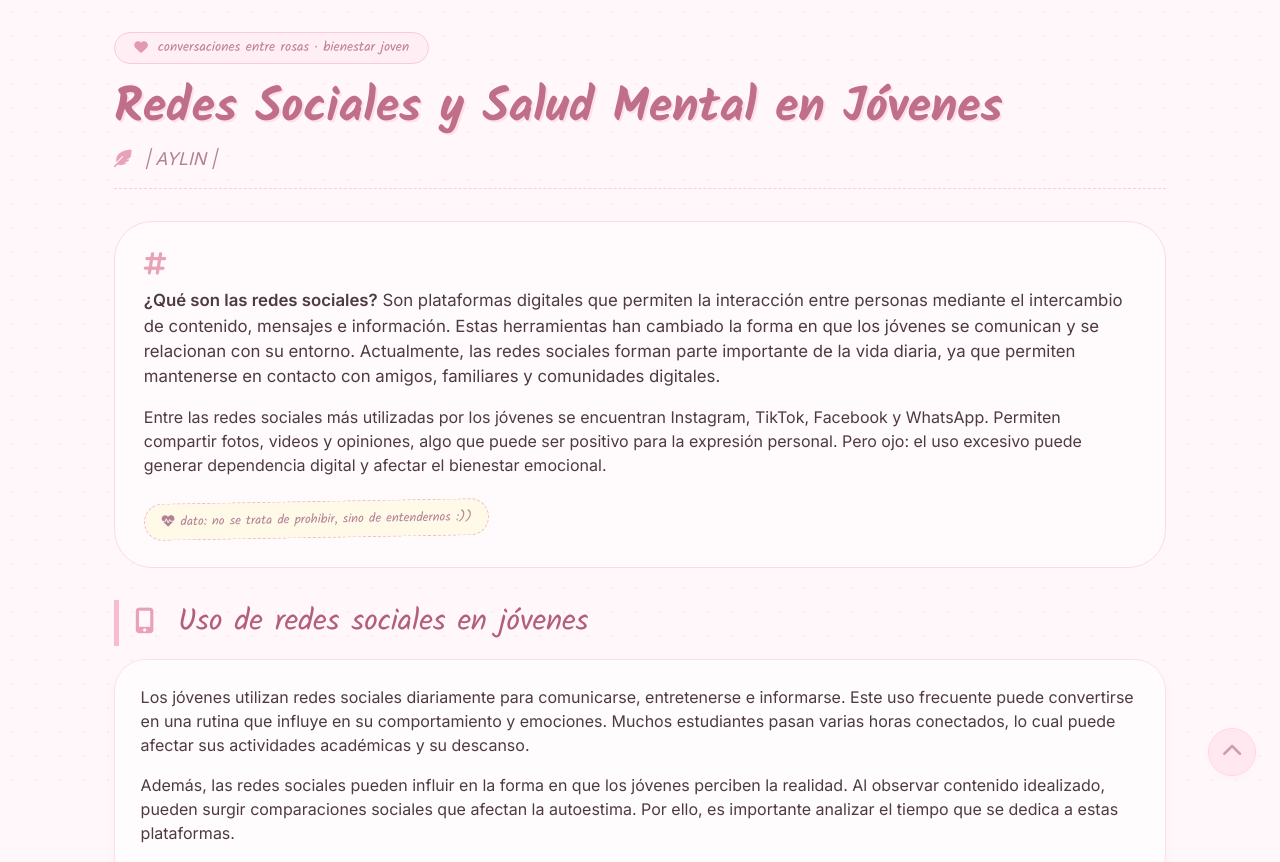
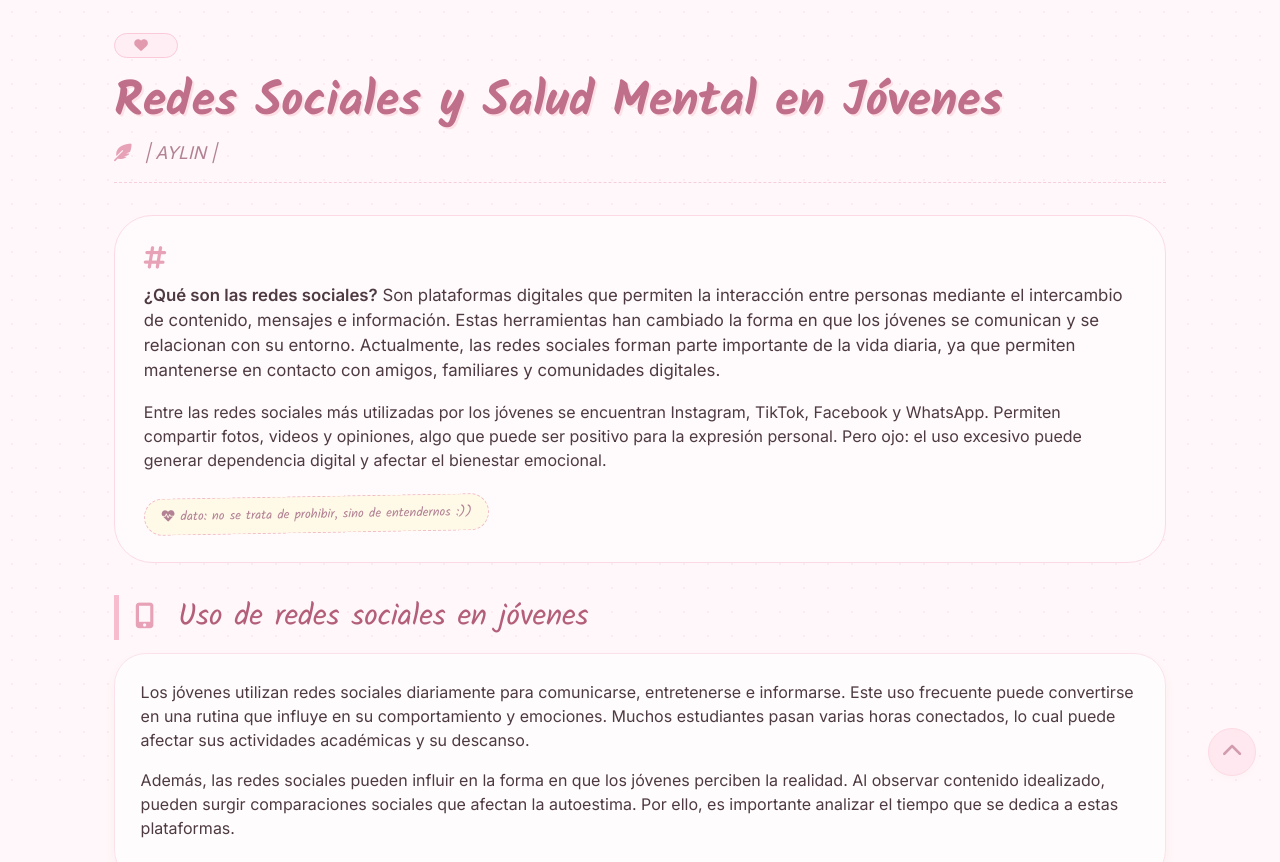
Before and after one commit to website2-lcmd/wad0dujaw90jdaws9odjaws100d210d120d201dopadkwadpwax, a plain HTML site: page index.html in a window 1280 px wide. Shown: the top 862 px of the page. Drawn offline with Linux system fonts and the light colour scheme.

Commit message:
Update index.html

```diff
--- a/index.html
+++ b/index.html
@@ -313,7 +313,7 @@
 <div class="container">
 
   <div class="badge-icon">
-    <i class="fas fa-heart" style="color:#e29aaf"></i> <span>conversaciones entre rosas · bienestar joven</span>
+    <i class="fas fa-heart" style="color:#e29aaf"></i> <span>   </span>
   </div>
   <h1>Redes Sociales y Salud Mental en Jóvenes</h1>
   <div class="subhead">
```
